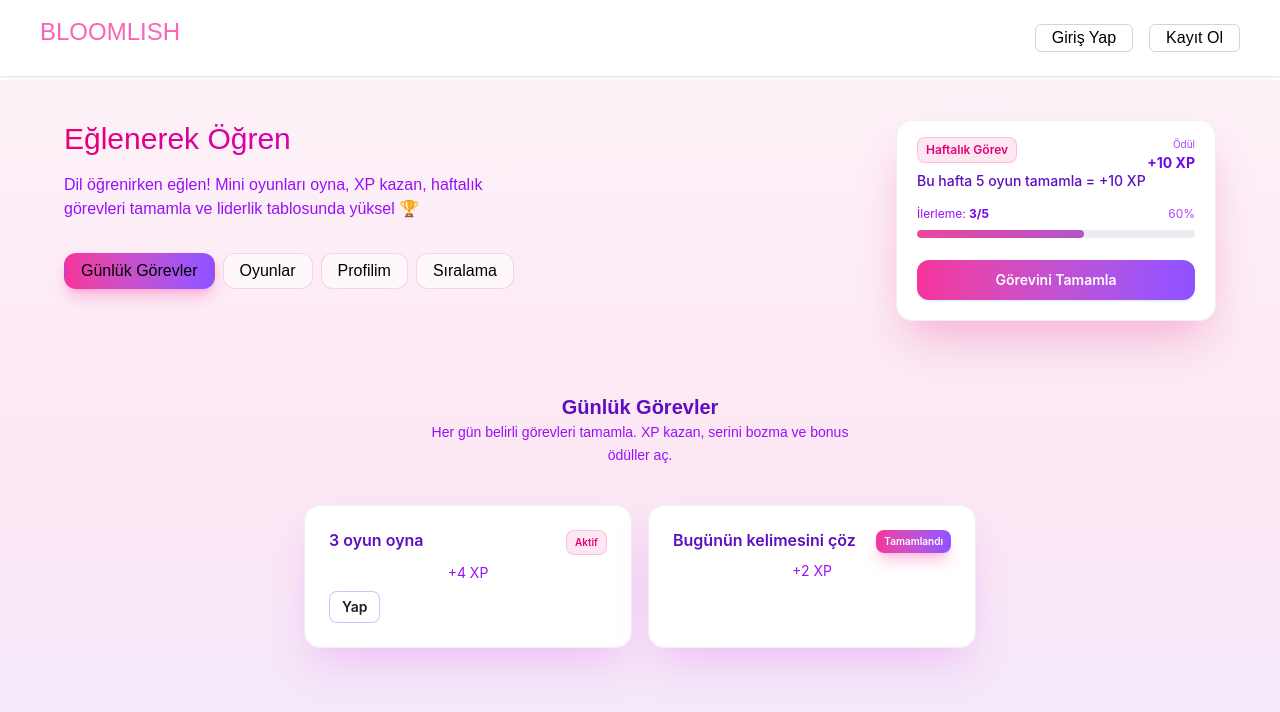
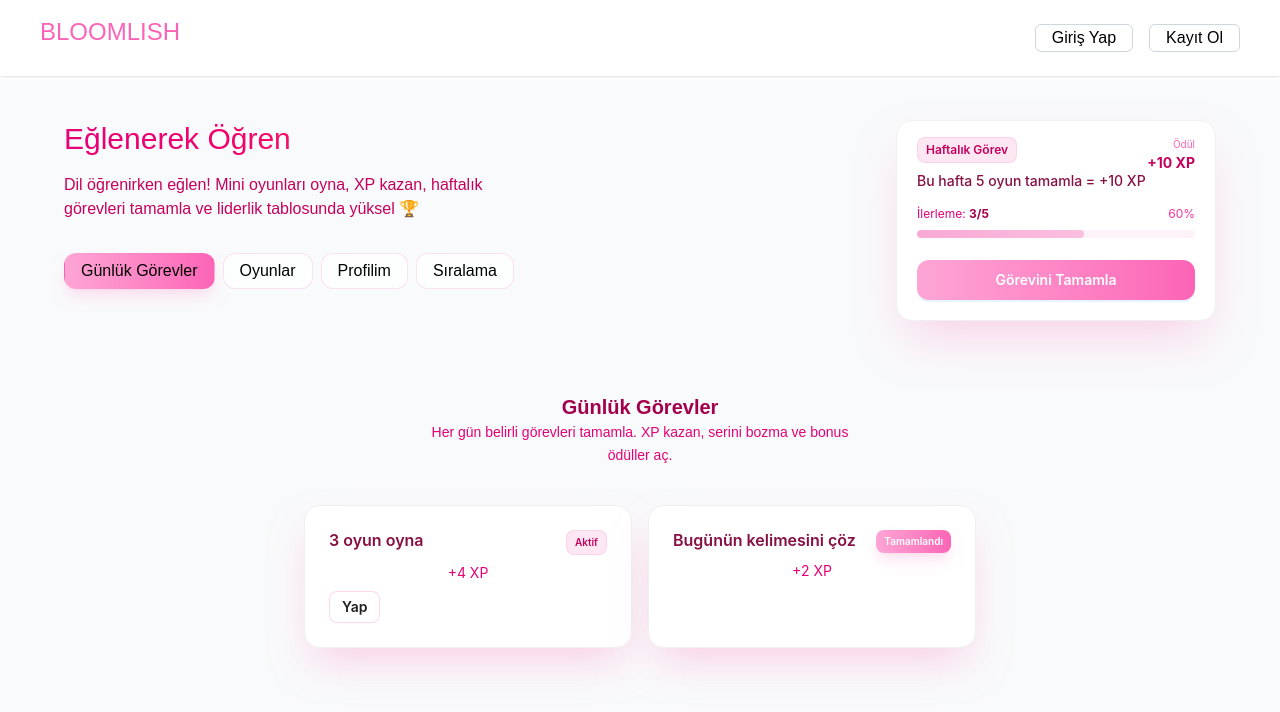
Before and after one commit to zeynepccn/bloomlish_frontend, a React (Vite) app in the folder bloomlish/: page /games in a window 1280 px wide. Both pictures are taken after a click on the button "Günlük Görevler". Shown: the top 712 px of the page. Built offline with nearby package versions, Linux system fonts and the light colour scheme.

Commit message:
Navbar HomePage Game page updated

```diff
--- a/bloomlish/src/App.jsx
+++ b/bloomlish/src/App.jsx
@@ -36,7 +36,7 @@ function App() {
       <Navbar isLoggedIn={isLoggedIn} setIsLoggedIn={setIsLoggedIn} />
       <div className="pt-20">
         <Routes>
-          <Route path="/" element={<HomePage />} />
+          <Route path="/" element={<HomePage isLoggedIn={isLoggedIn} />} />
           <Route path="/login" element={<LoginPage setIsLoggedIn={setIsLoggedIn} />} />
           <Route path="/register" element={<RegisterPage />} />
           <Route path="/blog" element={<BlogPage />} />
--- a/bloomlish/src/pages/GamesPage.jsx
+++ b/bloomlish/src/pages/GamesPage.jsx
@@ -12,11 +12,9 @@ import {
 export default function GamesPage() {
     const navigate = useNavigate();
 
-    // aktif sekme state
     // "games" | "ranking" | "tasks" | "profile"
     const [activeTab, setActiveTab] = useState("games");
 
-    // fake data (ileride backendden çekersin)
     const weeklyGoal = {
         title: "Bu hafta 5 oyun tamamla = +10 XP",
         done: 3,
@@ -32,7 +30,6 @@ export default function GamesPage() {
         { id: 5, name: "AYT", xp: 150 },
     ];
 
-    // küçük helper: sekme butonu componenti
     const TabButton = ({ id, label }) => {
         const isActive = activeTab === id;
         return (
@@ -41,8 +38,8 @@ export default function GamesPage() {
                 className={[
                     "px-4 py-2 rounded-xl text-sm font-medium transition-all border",
                     isActive
-                        ? "bg-gradient-to-r from-pink-500 to-violet-500 text-white border-transparent shadow-lg shadow-pink-400/40"
-                        : "bg-white/60 backdrop-blur border-pink-300/50 text-violet-700 hover:bg-white hover:shadow",
+                        ? "bg-gradient-to-r from-pink-300 to-pink-400 text-white border-transparent shadow-lg shadow-pink-200/60"
+                        : "bg-white/70 backdrop-blur border-pink-200/60 text-pink-600 hover:bg-white hover:shadow-sm",
                 ].join(" ")}
             >
                 {label}
@@ -50,20 +47,23 @@ export default function GamesPage() {
         );
     };
 
+    const progressPercent = Math.round(
+        (weeklyGoal.done / weeklyGoal.total) * 100
+    );
+
     return (
-        <div className="min-h-screen bg-gradient-to-b from-pink-50 via-pink-100 to-violet-100 flex justify-center px-4 py-10">
+        <div className="min-h-screen bg-gray-50 flex justify-center px-4 py-10">
             <div className="w-full max-w-6xl flex flex-col gap-8">
-
                 {/* HERO / HEADER */}
                 <section className="flex flex-col md:flex-row gap-6 md:gap-8">
                     {/* Left side: title + description + tabs */}
                     <div className="flex-1 flex flex-col gap-4">
-                        {/* gradient headline */}
+                        {/* headline */}
                         <div>
-                            <h1 className="text-3xl font-extrabold leading-tight bg-gradient-to-r from-pink-600 via-fuchsia-600 to-violet-700 bg-clip-text text-transparent">
+                            <h1 className="text-3xl font-extrabold leading-tight bg-gradient-to-r from-pink-600 via-rose-500 to-pink-700 bg-clip-text text-transparent">
                                 Eğlenerek Öğren
                             </h1>
-                            <p className="text-base text-purple-600 max-w-md mt-2">
+                            <p className="text-base text-pink-700 max-w-md mt-2">
                                 Dil öğrenirken eğlen! Mini oyunları oyna, XP kazan,
                                 haftalık görevleri tamamla ve liderlik tablosunda yüksel 🏆
                             </p>
@@ -81,60 +81,55 @@ export default function GamesPage() {
                     {/* Right side: weekly mission card */}
                     <div className="w-full md:w-[320px]">
                         <Card
-                            className="!rounded-2xl border border-pink-300/50 bg-white/70 backdrop-blur shadow-[0_24px_48px_-12px_rgba(236,72,153,0.4)]"
+                            className="!rounded-2xl border border-pink-200/70 bg-white/80 backdrop-blur shadow-[0_24px_48px_-12px_rgba(249,168,212,0.5)]"
                             bodyStyle={{ padding: "16px 20px 20px 20px" }}
                         >
                             <div className="flex items-start justify-between">
                                 <div className="flex flex-col">
-                                    <span className="text-xs font-semibold text-pink-600 bg-pink-100 px-2 py-1 rounded-lg w-fit border border-pink-300/60">
+                                    <span className="text-xs font-semibold text-pink-700 bg-pink-100 px-2 py-1 rounded-lg w-fit border border-pink-200/80">
                                         Haftalık Görev
                                     </span>
-                                    <div className="text-sm font-medium text-violet-800 mt-2 leading-snug">
+                                    <div className="text-sm font-medium text-pink-900 mt-2 leading-snug">
                                         {weeklyGoal.title}
                                     </div>
                                 </div>
 
                                 <div className="text-right">
-                                    <div className="text-[10px] text-purple-500">
+                                    <div className="text-[10px] text-pink-400">
                                         Ödül
                                     </div>
-                                    <div className="text-sm font-bold text-violet-700">
+                                    <div className="text-sm font-bold text-pink-700">
                                         +{weeklyGoal.rewardXP} XP
                                     </div>
                                 </div>
                             </div>
 
-                            <div className="mt-4 flex items-center justify-between text-xs text-purple-600">
+                            <div className="mt-4 flex items-center justify-between text-xs text-pink-600">
                                 <span>
                                     İlerleme:{" "}
-                                    <strong className="text-violet-700">
+                                    <strong className="text-pink-800">
                                         {weeklyGoal.done}/{weeklyGoal.total}
                                     </strong>
                                 </span>
-                                <span className="text-purple-500">
-                                    {Math.round(
-                                        (weeklyGoal.done / weeklyGoal.total) * 100
-                                    )}
-                                    %
+                                <span className="text-pink-500">
+                                    {progressPercent}%
                                 </span>
                             </div>
 
                             <Progress
-                                percent={Math.round(
-                                    (weeklyGoal.done / weeklyGoal.total) * 100
-                                )}
+                                percent={progressPercent}
                                 showInfo={false}
                                 strokeColor={{
-                                    from: "#ec4899",
-                                    to: "#8b5cf6",
+                                    from: "#f9a8d4",
+                                    to: "#fbcfe8",
                                 }}
-                                trailColor="rgba(203,213,225,0.4)" // slate-300/40
+                                trailColor="rgba(253,242,248,0.9)"
                                 className="mt-1"
                             />
 
                             <AntButton
                                 type="primary"
-                                className="w-full !mt-4 !h-10 !rounded-xl !font-semibold !text-white !bg-gradient-to-r !from-pink-500 !to-violet-500 !border-none shadow-lg shadow-pink-400/40 hover:!scale-[1.02] hover:!shadow-pink-500/50 transition-transform"
+                                className="w-full !mt-4 !h-10 !rounded-xl !font-semibold !text-white !bg-gradient-to-r !from-pink-300 !to-pink-400 !border-none shadow-lg shadow-pink-200/60 hover:!scale-[1.02] hover:!shadow-pink-300/70 transition-transform"
                             >
                                 Görevini Tamamla
                             </AntButton>
@@ -145,7 +140,6 @@ export default function GamesPage() {
                 {/* MAIN CONTENT AREA */}
                 {activeTab === "games" && (
                     <section className="grid grid-cols-1 sm:grid-cols-2 xl:grid-cols-4 gap-4 xl:gap-6">
-                        {/* Game Card 1 */}
                         <GameCard
                             icon={<BookFilled className="text-xl text-white" />}
                             badgeText="Günlük Kelime"
@@ -156,7 +150,6 @@ export default function GamesPage() {
                             onClick={() => navigate("/game/word-of-the-day")}
                         />
 
-                        {/* Game Card 2 */}
                         <GameCard
                             icon={<ThunderboltFilled className="text-xl text-white" />}
                             badgeText="Hızlı!"
@@ -167,7 +160,6 @@ export default function GamesPage() {
                             onClick={() => navigate("/game/match")}
                         />
 
-                        {/* Game Card 3 */}
                         <GameCard
                             icon={<SoundFilled className="text-xl text-white" />}
                             badgeText="Dinleme"
@@ -178,7 +170,6 @@ export default function GamesPage() {
                             onClick={() => navigate("/game/listen")}
                         />
 
-                        {/* Game Card 4 */}
                         <GameCard
                             icon={<ClockCircleFilled className="text-xl text-white" />}
                             badgeText="Refleks"
@@ -193,12 +184,12 @@ export default function GamesPage() {
 
                 {activeTab === "tasks" && (
                     <section className="flex flex-col items-center text-center py-10">
-                        <div className="text-xl font-semibold text-violet-800">
+                        <div className="text-xl font-semibold text-pink-800">
                             Günlük Görevler
                         </div>
-                        <p className="text-purple-600 text-sm max-w-md mt-2 leading-relaxed">
-                            Her gün belirli görevleri tamamla. XP kazan, serini
-                            bozma ve bonus ödüller aç.
+                        <p className="text-pink-600 text-sm max-w-md mt-2 leading-relaxed">
+                            Her gün belirli görevleri tamamla. XP kazan,
+                            serini bozma ve bonus ödüller aç.
                         </p>
 
                         <div className="mt-6 grid grid-cols-1 sm:grid-cols-2 gap-4 w-full max-w-2xl">
@@ -218,28 +209,28 @@ export default function GamesPage() {
 
                 {activeTab === "profile" && (
                     <section className="flex flex-col items-center text-center py-10">
-                        <div className="text-xl font-semibold text-violet-800">
+                        <div className="text-xl font-semibold text-pink-800">
                             Profilim
                         </div>
-                        <p className="text-purple-600 text-sm max-w-md mt-2 leading-relaxed">
+                        <p className="text-pink-600 text-sm max-w-md mt-2 leading-relaxed">
                             Seviye, toplam XP, istatistikler yakında burada
                             gözükecek 💖
                         </p>
 
                         <div className="mt-6 w-full max-w-sm">
-                            <Card className="!rounded-2xl border border-violet-300/50 bg-white/70 backdrop-blur shadow-[0_24px_48px_-12px_rgba(139,92,246,0.4)]">
+                            <Card className="!rounded-2xl border border-pink-200/70 bg-white/80 backdrop-blur shadow-[0_24px_48px_-12px_rgba(249,168,212,0.5)]">
                                 <div className="flex flex-col gap-3 items-center">
-                                    <div className="w-14 h-14 rounded-2xl bg-gradient-to-br from-pink-500 to-violet-500 text-white flex items-center justify-center text-xl font-bold shadow-lg shadow-pink-400/40">
+                                    <div className="w-14 h-14 rounded-2xl bg-gradient-to-br from-pink-300 to-pink-400 text-white flex items-center justify-center text-xl font-bold shadow-lg shadow-pink-200/60">
                                         Z
                                     </div>
-                                    <div className="text-violet-800 font-semibold text-lg">
+                                    <div className="text-pink-800 font-semibold text-lg">
                                         Zeynep
                                     </div>
-                                    <div className="text-purple-500 text-sm">
+                                    <div className="text-pink-500 text-sm">
                                         Level 4 · 540 XP
                                     </div>
                                     <AntButton
-                                        className="!mt-2 !rounded-xl !border-violet-400/50 !text-violet-700 !bg-white/60 backdrop-blur hover:!bg-white hover:!shadow"
+                                        className="!mt-2 !rounded-xl !border-pink-200/70 !text-pink-700 !bg-white/70 backdrop-blur hover:!bg-white hover:!shadow-sm"
                                     >
                                         Profili Gör
                                     </AntButton>
@@ -251,22 +242,22 @@ export default function GamesPage() {
 
                 {activeTab === "ranking" && (
                     <section className="flex flex-col items-center py-10">
-                        <Card className="w-full max-w-2xl !rounded-3xl border border-violet-300/40 bg-white/60 backdrop-blur shadow-[0_30px_60px_-15px_rgba(168,85,247,0.45)]">
+                        <Card className="w-full max-w-2xl !rounded-3xl border border-pink-200/60 bg-white/80 backdrop-blur shadow-[0_30px_60px_-15px_rgba(249,168,212,0.55)]">
                             <div className="flex items-start justify-between">
                                 <div>
                                     <div className="flex items-center gap-2">
                                         <TrophyOutlined className="text-xl text-yellow-400 drop-shadow" />
-                                        <div className="text-xl font-extrabold text-violet-800">
+                                        <div className="text-xl font-extrabold text-pink-800">
                                             Liderlik Tablosu
                                         </div>
                                     </div>
-                                    <div className="text-purple-500 text-xs mt-1">
+                                    <div className="text-pink-500 text-xs mt-1">
                                         En aktif oyuncular bu hafta 👇
                                     </div>
                                 </div>
 
                                 <Tag
-                                    className="!rounded-lg !border-none !text-[10px] !px-2 !py-1 !font-semibold !bg-gradient-to-r !from-pink-500 !to-violet-500 !text-white shadow-lg shadow-pink-400/40"
+                                    className="!rounded-lg !border-none !text-[10px] !px-2 !py-1 !font-semibold !bg-gradient-to-r !from-pink-300 !to-pink-400 !text-white shadow-lg shadow-pink-200/60"
                                 >
                                     Haftalık
                                 </Tag>
@@ -294,25 +285,25 @@ export default function GamesPage() {
 
 function GameCard({ icon, badgeText, title, desc, xp, cta, onClick }) {
     return (
-        <Card className="!rounded-2xl border border-pink-200/50 bg-white/70 backdrop-blur shadow-[0_20px_40px_-10px_rgba(232,121,249,0.4)] hover:shadow-[0_28px_60px_-12px_rgba(232,121,249,0.6)] transition-shadow hover:scale-[1.02]">
+        <Card className="!rounded-2xl border border-pink-200/70 bg-white/80 backdrop-blur shadow-[0_20px_40px_-10px_rgba(249,168,212,0.55)] hover:shadow-[0_28px_60px_-12px_rgba(249,168,212,0.7)] transition-shadow hover:scale-[1.02]">
             <div className="flex flex-col gap-4">
                 {/* icon + badge */}
                 <div className="flex items-start justify-between">
-                    <div className="w-10 h-10 rounded-xl bg-gradient-to-br from-pink-500 to-violet-500 flex items-center justify-center shadow-lg shadow-pink-400/40">
+                    <div className="w-10 h-10 rounded-xl bg-gradient-to-br from-pink-300 to-pink-400 flex items-center justify-center shadow-lg shadow-pink-200/60">
                         {icon}
                     </div>
 
-                    <span className="text-[10px] font-semibold text-pink-600 bg-pink-100 px-2 py-1 rounded-lg border border-pink-300/60">
+                    <span className="text-[10px] font-semibold text-pink-700 bg-pink-100 px-2 py-1 rounded-lg border border-pink-200/80">
                         {badgeText}
                     </span>
                 </div>
 
                 {/* title/desc */}
                 <div>
-                    <div className="text-violet-800 font-semibold text-lg leading-tight">
+                    <div className="text-pink-900 font-semibold text-lg leading-tight">
                         {title}
                     </div>
-                    <div className="text-purple-600 text-sm leading-snug mt-1">
+                    <div className="text-pink-600 text-sm leading-snug mt-1">
                         {desc}
                     </div>
                 </div>
@@ -321,12 +312,12 @@ function GameCard({ icon, badgeText, title, desc, xp, cta, onClick }) {
                 <div className="flex flex-col gap-2">
                     <button
                         onClick={onClick}
-                        className="w-full h-10 rounded-xl text-white text-sm font-semibold bg-gradient-to-r from-pink-500 to-violet-500 shadow-lg shadow-pink-400/40 hover:scale-[1.02] hover:shadow-pink-500/50 transition-transform"
+                        className="w-full h-10 rounded-xl text-white text-sm font-semibold bg-gradient-to-r from-pink-300 to-pink-400 shadow-lg shadow-pink-200/60 hover:scale-[1.02] hover:shadow-pink-300/70 transition-transform"
                     >
                         {cta}
                     </button>
 
-                    <div className="text-[11px] text-purple-500 text-center font-medium">
+                    <div className="text-[11px] text-pink-500 text-center font-medium">
                         {xp} / tur
                     </div>
                 </div>
@@ -337,27 +328,27 @@ function GameCard({ icon, badgeText, title, desc, xp, cta, onClick }) {
 
 function TaskCard({ title, detail, completed }) {
     return (
-        <Card className="!rounded-2xl border border-pink-200/50 bg-white/70 backdrop-blur shadow-[0_20px_40px_-10px_rgba(232,121,249,0.4)]">
+        <Card className="!rounded-2xl border border-pink-200/70 bg-white/80 backdrop-blur shadow-[0_20px_40px_-10px_rgba(249,168,212,0.55)]">
             <div className="flex flex-col gap-2">
                 <div className="flex items-start justify-between">
-                    <div className="text-violet-800 font-semibold text-base leading-tight">
+                    <div className="text-pink-900 font-semibold text-base leading-tight">
                         {title}
                     </div>
                     {completed ? (
-                        <span className="text-[10px] font-semibold text-white bg-gradient-to-r from-pink-500 to-violet-500 px-2 py-1 rounded-lg shadow-pink-400/40 shadow-lg">
+                        <span className="text-[10px] font-semibold text-white bg-gradient-to-r from-pink-300 to-pink-400 px-2 py-1 rounded-lg shadow-pink-200/60 shadow-lg">
                             Tamamlandı
                         </span>
                     ) : (
-                        <span className="text-[10px] font-semibold text-pink-600 bg-pink-100 px-2 py-1 rounded-lg border border-pink-300/60">
+                        <span className="text-[10px] font-semibold text-pink-700 bg-pink-100 px-2 py-1 rounded-lg border border-pink-200/80">
                             Aktif
                         </span>
                     )}
                 </div>
 
-                <div className="text-purple-600 text-sm">{detail}</div>
+                <div className="text-pink-600 text-sm">{detail}</div>
 
                 {!completed && (
-                    <button className="self-start text-xs font-semibold rounded-lg border border-violet-400/50 text-violet-700 bg-white/60 backdrop-blur px-3 py-1 hover:bg-white hover:shadow transition">
+                    <button className="self-start text-xs font-semibold rounded-lg border border-pink-200/80 text-pink-700 bg-white/70 backdrop-blur px-3 py-1 hover:bg-white hover:shadow-sm transition">
                         Yap
                     </button>
                 )}
@@ -367,9 +358,8 @@ function TaskCard({ title, detail, completed }) {
 }
 
 function LeaderboardRow({ rank, name, xp }) {
-
     let badgeClass =
-        "bg-purple-100 text-purple-700 border border-purple-300/60";
+        "bg-pink-100 text-pink-700 border border-pink-200/80";
     if (rank === 1)
         badgeClass =
             "bg-gradient-to-br from-yellow-300 to-yellow-400 text-yellow-900 border border-yellow-500/50";
@@ -381,7 +371,7 @@ function LeaderboardRow({ rank, name, xp }) {
             "bg-gradient-to-br from-amber-400 to-amber-500 text-amber-900 border border-amber-600/60";
 
     return (
-        <div className="flex items-center justify-between rounded-2xl bg-white/60 backdrop-blur px-4 py-3 border border-violet-200/60">
+        <div className="flex items-center justify-between rounded-2xl bg-white/70 backdrop-blur px-4 py-3 border border-pink-100/80">
             <div className="flex items-center gap-3">
                 <div
                     className={
@@ -391,12 +381,12 @@ function LeaderboardRow({ rank, name, xp }) {
                 >
                     {rank}
                 </div>
-                <div className="text-violet-800 font-semibold text-sm leading-tight">
+                <div className="text-pink-900 font-semibold text-sm leading-tight">
                     {name}
                 </div>
             </div>
 
-            <div className="text-xs font-semibold rounded-lg border border-pink-300/60 text-pink-600 bg-pink-50 px-3 py-1 shadow-pink-200/50 shadow-inner">
+            <div className="text-xs font-semibold rounded-lg border border-pink-300/70 text-pink-700 bg-pink-50 px-3 py-1 shadow-pink-100/60 shadow-inner">
                 {xp} XP
             </div>
         </div>
```
Also changed, not shown: bloomlish/src/components/Navbar.jsx (+53 -10 lines), bloomlish/src/pages/HomePage.jsx (+33 -35 lines).
